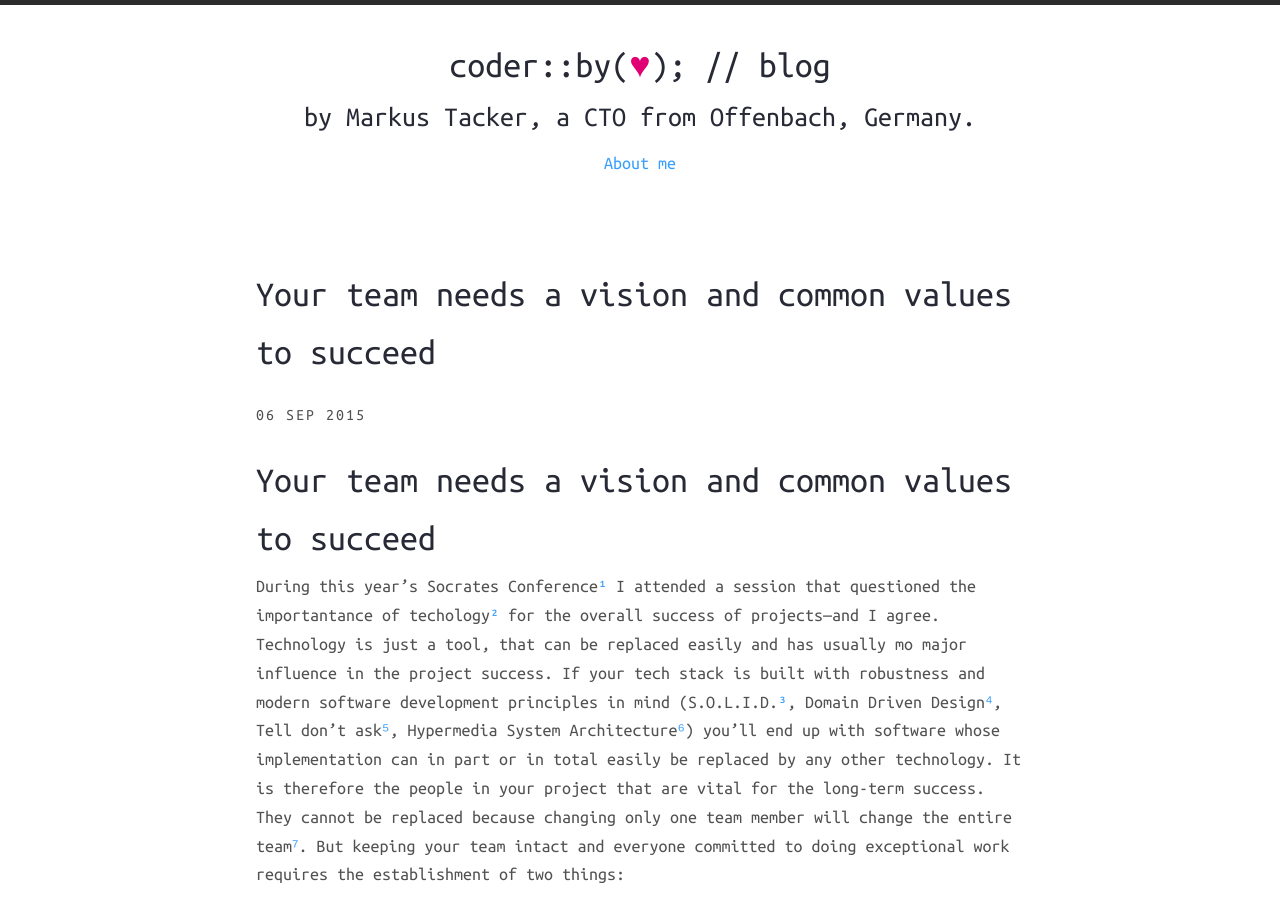
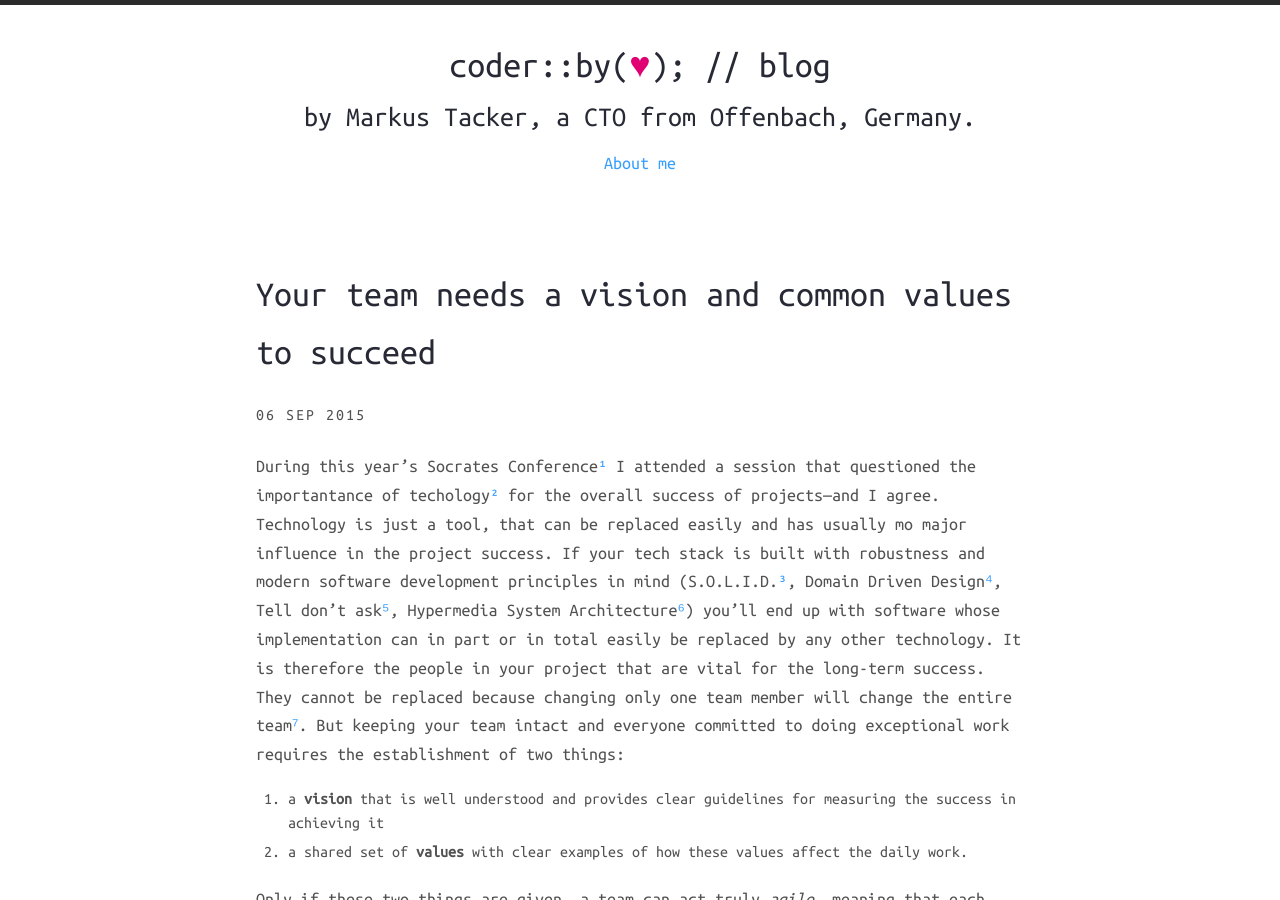
Before and after one commit to coderbyheart/blog, a Jekyll site: the page built from _posts/2015-09-06-your-team-needs-a-vision-and-common-values-to-succeed.md, in a window 1280 px wide and 900 px high. Built offline with Jekyll 4.4.1, drawn with Linux system fonts in a browser that asks for light colours; nearby versions of some CDN libraries; comment, search, counter and statistics services are not loaded.

Commit message:
Removed headline.

```diff
--- a/_posts/2015-09-06-your-team-needs-a-vision-and-common-values-to-succeed.md
+++ b/_posts/2015-09-06-your-team-needs-a-vision-and-common-values-to-succeed.md
@@ -12,8 +12,6 @@
 - startups
 permalink: your-team-needs-a-vision-and-common-values-to-succeed
 ---
-
-# Your team needs a vision and common values to succeed
 
 During this year's Socrates Conference[¹](/the-magic-of-socrates-conference/) I attended a session that questioned the importantance of techology[²](https://twitter.com/coderbyheart/status/637279996717998081) for the overall success of projects&mdash;and I agree. Technology is just a tool, that can be replaced easily and has usually mo major influence in the project success. If your tech stack is built with robustness and modern software development principles in mind (S.O.L.I.D.[³](https://en.wikipedia.org/wiki/SOLID_(object-oriented_design)), Domain Driven Design[⁴](https://domainlanguage.com/ddd/), Tell don't ask[⁵](https://pragprog.com/articles/tell-dont-ask), Hypermedia System Architecture[⁶](http://amzn.to/1WUCfH7)) you'll end up with software whose implementation can in part or in total easily be replaced by any other technology. It is therefore the people in your project that are vital for the long-term success. They cannot be replaced because changing only one team member will change the entire team[⁷](https://hbr.org/2013/12/the-hidden-benefits-of-keeping-teams-intact). But keeping your team intact and everyone committed to doing exceptional work requires the establishment of two things:
 1. a **vision** that is well understood and provides clear guidelines for measuring the success in achieving it
```
